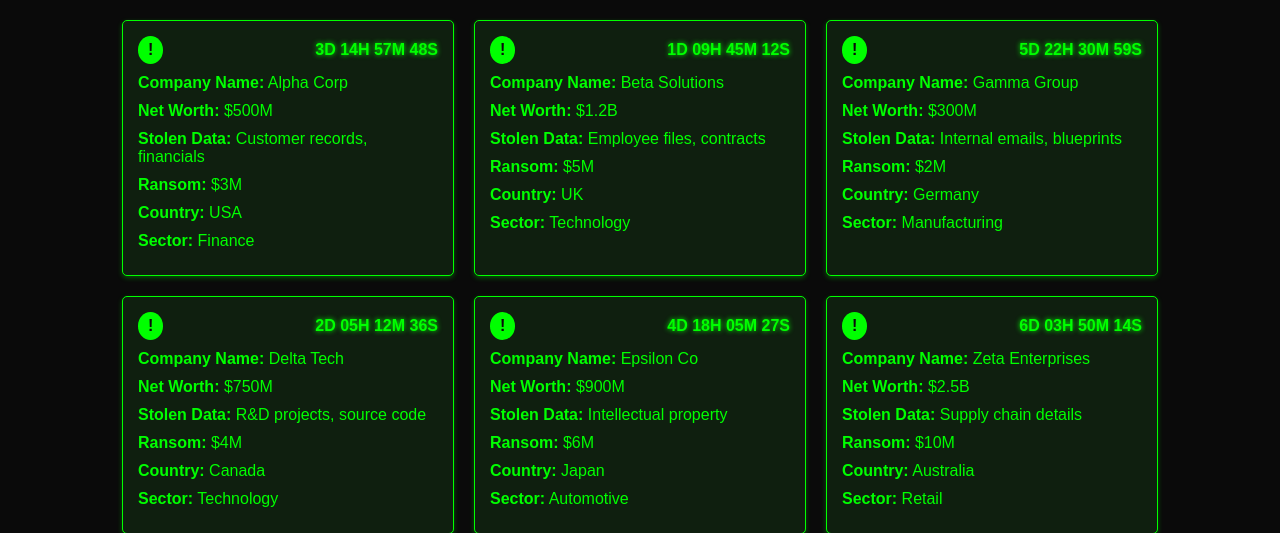
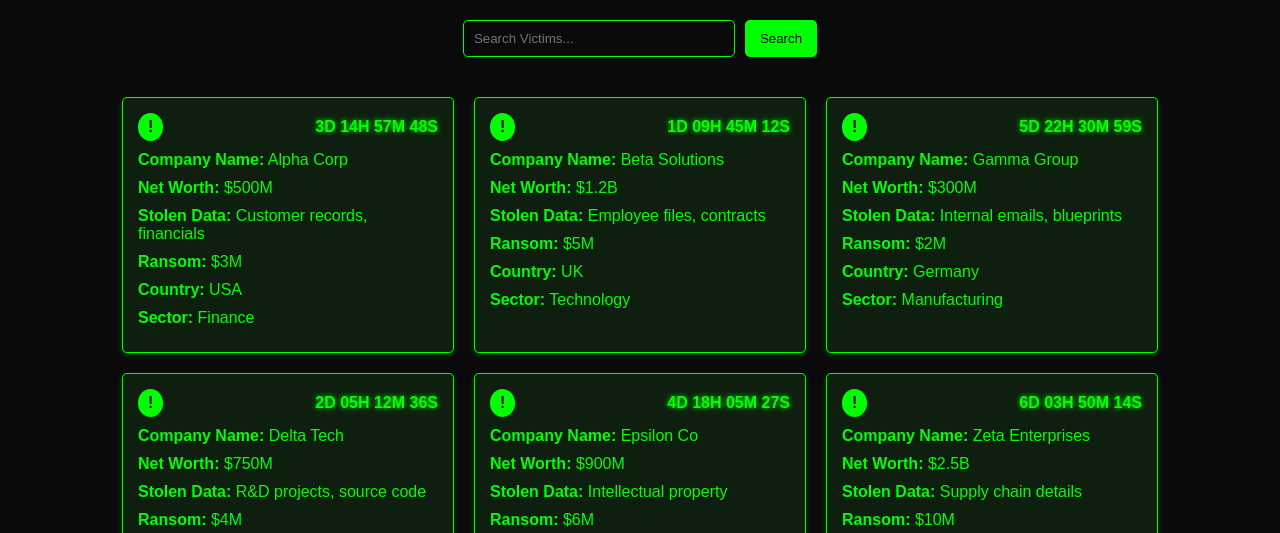
Before and after one commit to Mrdedsecurity/VoidCore, a PHP site: page / in a window 1280 px wide. Shown: the part 61-594 px from the top of the page. Run offline with PHP 8.4, Linux system fonts and the light colour scheme.

Commit message:
XSS in search in progress

```diff
--- a/index.html
+++ b/index.html
@@ -20,6 +20,11 @@
             <li><a href="flags.html" class="nav-item">Flags</a></li>
         </div>
         <a href="login.html" class="login-btn">Login</a>
+    </div>
+
+    <div class="search-bar">
+        <input type="text" id="searchInput" placeholder="Search Victims...">
+        <button id="searchButton">Search</button>
     </div>
 
     <!-- Victim Cards Section -->
@@ -199,3 +204,8 @@
                 <p><strong>Sector:</strong> Cybercrime</p>
             </div>
         </div>
+
+        <script src="javascript.js"></script>
+
+    </body>
+    </html>
--- a/javascript.js
+++ b/javascript.js
@@ -6,3 +6,20 @@
         hint.style.display = hint.style.display === 'none' ? 'block' : 'none';
     });
 });
+
+const searchInput = document.getElementById('searchInput');
+const searchButton = document.getElementById('searchButton');
+const cards = document.querySelectorAll('.card');
+
+searchButton.addEventListener('click', () => {
+    const searchTerm = searchInput.value; // Remove toLowerCase() for XSS vulnerability
+
+    cards.forEach(card => {
+        const companyName = card.querySelector('.card-body p:first-child strong').textContent;
+        if (companyName.includes(searchTerm)) {
+            card.style.display = 'block';
+        } else {
+            card.style.display = 'none';
+        }
+    });
+});
--- a/styles.css
+++ b/styles.css
@@ -364,6 +364,28 @@
     transition: background-color 0.3s;
 }
 
-.login-submit:hover {
-    background-color: #00d9d9;
+.search-bar {
+    margin: 20px 0;
+    text-align: center;
+    display: flex;
+    justify-content: center;
 }
+
+.search-bar input[type="text"] {
+    padding: 10px;
+    border: 1px solid #00ff00;
+    border-radius: 5px;
+    background-color: #0a0a0a;
+    color: #00ff00;
+    width: 250px;
+    margin-right: 10px;
+}
+
+.search-bar button {
+    padding: 10px 15px;
+    background-color: #00ff00;
+    color: #0a0a0a;
+    border: none;
+    border-radius: 5px;
+    cursor: pointer;
+}
```
